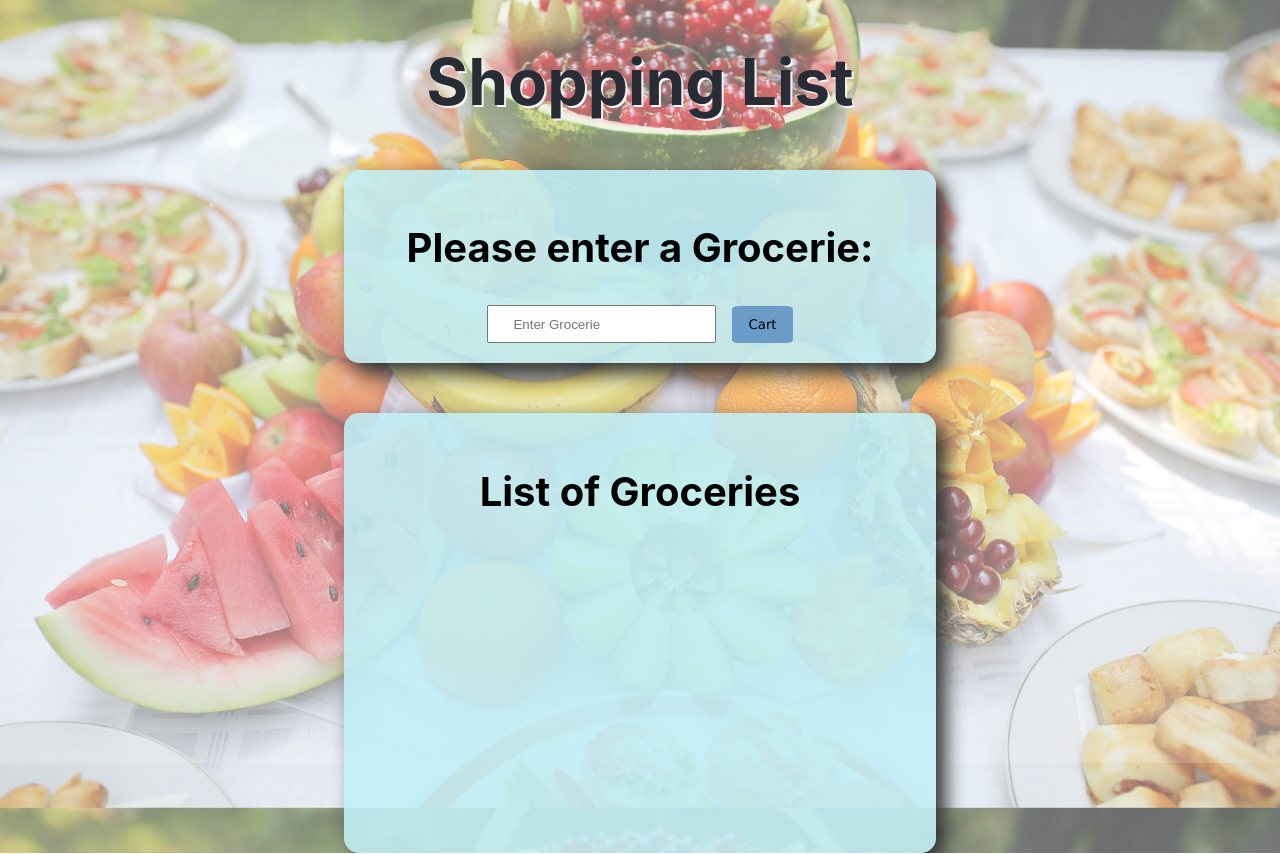
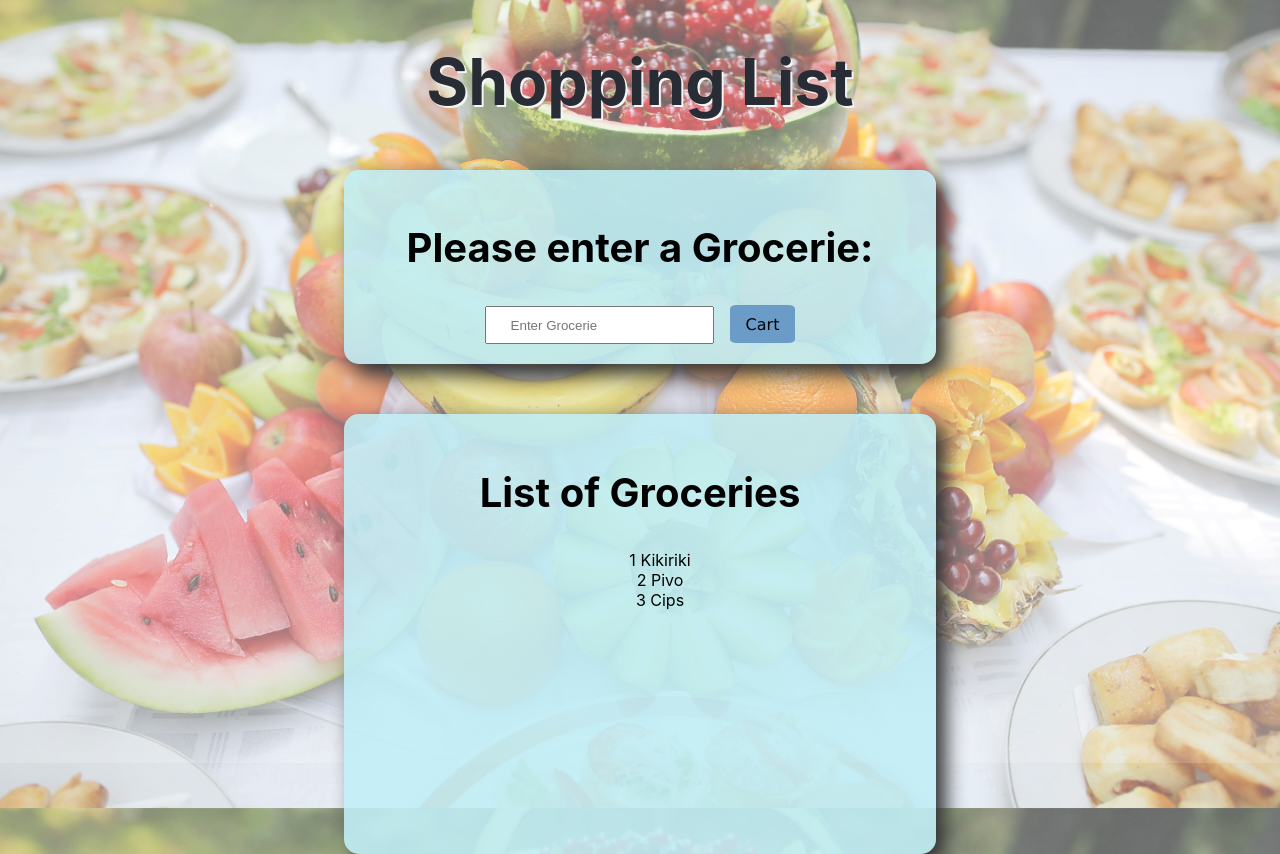
Before and after one commit to dule88/React-shopping-list, a React (Create React App) app: page / in a window 1280 px wide. Built offline with nearby package versions, Linux system fonts and the light colour scheme.

Commit message:
Functionality which adds new input to the list

```diff
--- a/src/App.js
+++ b/src/App.js
@@ -7,31 +7,37 @@ import Form from './components/Form/Form';
 
 const App = () => {
 
-  const [editMode, setEditMode] = useState({mode:false, id:'', name: ''})
+  // const [editMode, setEditMode] = useState({mode:false, id:'', name: ''})
 
   const [groceries, setGroceries] = useState([
-      // {
-      //   id: uuidv4(),
-      //   name: 'Kikiriki'
-      // },
-      // {
-      //   id: uuidv4(),
-      //   name: 'Pivo'
-      // },
-      // {
-      //   id: uuidv4(),
-      //   name: 'Cips'
-      // },
+      {
+
+        name: 'Kikiriki'
+      },
+      {
+
+        name: 'Pivo'
+      },
+      {
+
+        name: 'Cips'
+      },
   ]);
 
   // console.log(groceries);
-  console.log(editMode);
+  // console.log(editMode);
 
   return (
     <div className="App">
         <h1>Shopping List</h1>
-        <Edit/>
-        <Cart/>
+
+        <Edit
+        componentForm={<Form setGroceries={setGroceries}></Form>}
+        >
+        </Edit>
+
+        <Cart groceries={groceries}/>
+
     </div>
   );
 }
--- a/src/components/Cart/Cart.js
+++ b/src/components/Cart/Cart.js
@@ -1,13 +1,24 @@
 import React from 'react';
 import styles from './Cart.module.css';
 
-const Cart = () => {
+const Cart = ({ groceries }) => {
 
   return (
     <div className={styles.container}>
         <div className={styles.list}>
         <h2>List of Groceries</h2>
+        <ul>
+          {groceries.map((grocerie, idx) =>{
+            return (
 
+              <li key={idx}>
+                {idx + 1}  {grocerie.name}
+              </li>
+            )
+          })}
+
+
+        </ul>
         </div>
     </div>
   )
--- a/src/components/Cart/Cart.module.css
+++ b/src/components/Cart/Cart.module.css
@@ -21,3 +21,7 @@ h2 {
     height: 400px;
     overflow: auto;
 }
+
+li{
+    list-style: none;
+}
--- a/src/components/Edit/Edit.js
+++ b/src/components/Edit/Edit.js
@@ -1,14 +1,15 @@
 import React from 'react';
 import styles from './Edit.module.css';
-import Form from '../Form/Form';
 
-const Edit = () => {
+
+const Edit = (props) => {
 
   return (
     <div className={styles.container}>
         <div className={styles.list}>
         <h2>Please enter a Grocerie:</h2>
-        <Form/>
+        {props.componentForm}
+
 
         </div>
     </div>
--- a/src/components/Form/Form.js
+++ b/src/components/Form/Form.js
@@ -1,11 +1,24 @@
-import React from 'react'
+import React, { useState } from 'react'
 import styles from './Form.module.css';
 
 
-const Form = () => {
+const Form = ({setGroceries}) => {
+
+  const [grocerieValue, setgrocerieValue] = useState('');
+
+  const formSubmited = (event) =>{
+    event.preventDefault();
+
+    let newGrocerie = {
+      name: grocerieValue
+    };
+
+    setGroceries(previousGrocerie => [...previousGrocerie, newGrocerie])
+  }
+
   return (
-    <form>
-          <input className={styles.inputForm} type="text" placeholder='Enter Grocerie'></input>
+    <form onSubmit={formSubmited}>
+          <input className={styles.inputForm} type="text" value={grocerieValue} onChange={(event) => {setgrocerieValue(event.target.value)}}  placeholder='Enter Grocerie'></input>
           <button className={styles.btn}>Cart</button>
     </form>
   )
--- a/src/components/Form/Form.module.css
+++ b/src/components/Form/Form.module.css
@@ -3,7 +3,8 @@
     border: none;
     margin-left: 1rem;
     border-radius: 10%;
-    padding: 0.7rem 1rem;
+    padding: 0.6rem 1rem;
+    font-size: 1rem;
     font-family: 'Lucida Sans', 'Lucida Sans Regular', 'Lucida Grande', 'Lucida Sans Unicode', Geneva, Verdana, sans-serif;
     font-weight: 500;
     cursor: pointer;
```
Also changed, not shown: public/index.html (line endings or trailing spaces), src/components/Edit/Edit.module.css (line endings or trailing spaces).
